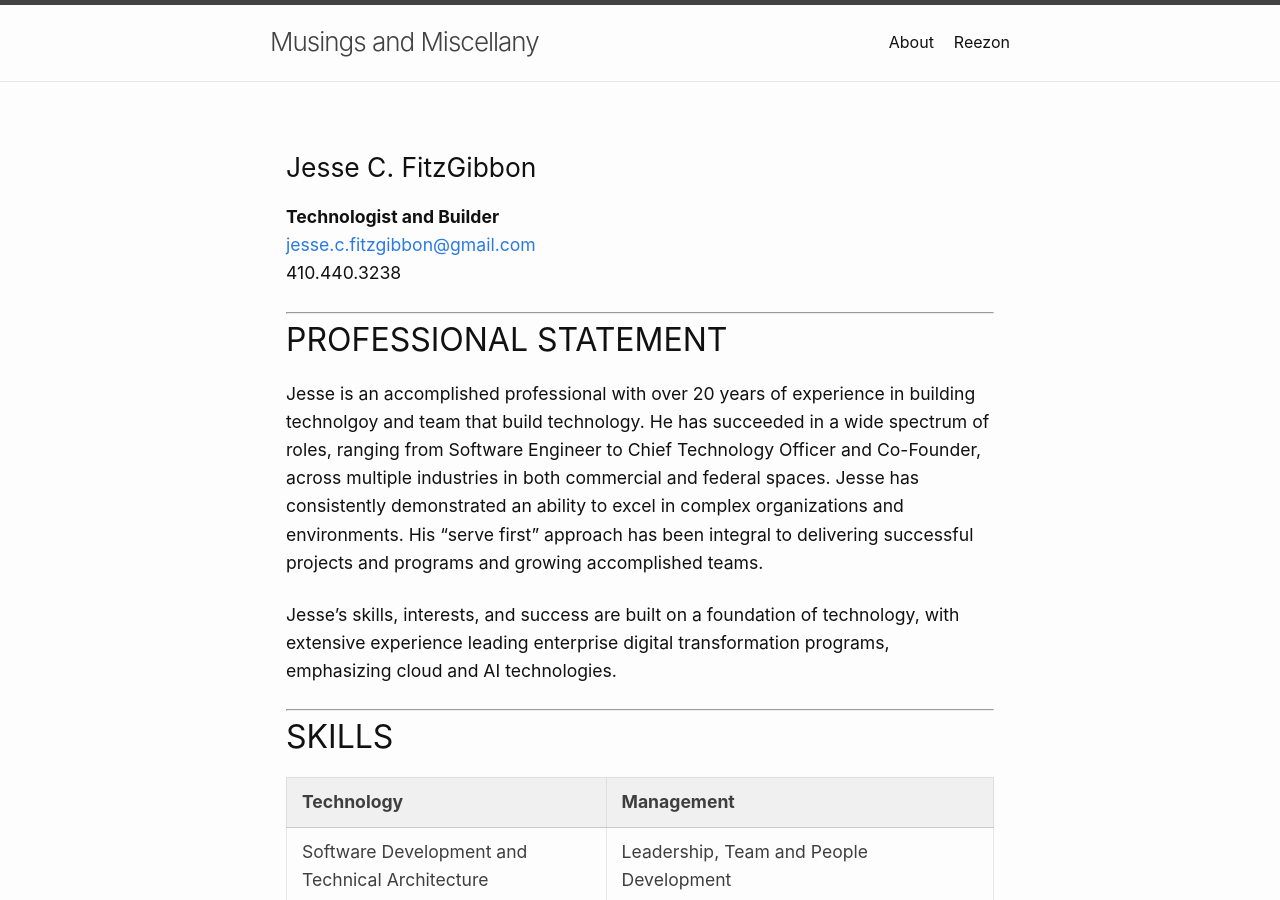
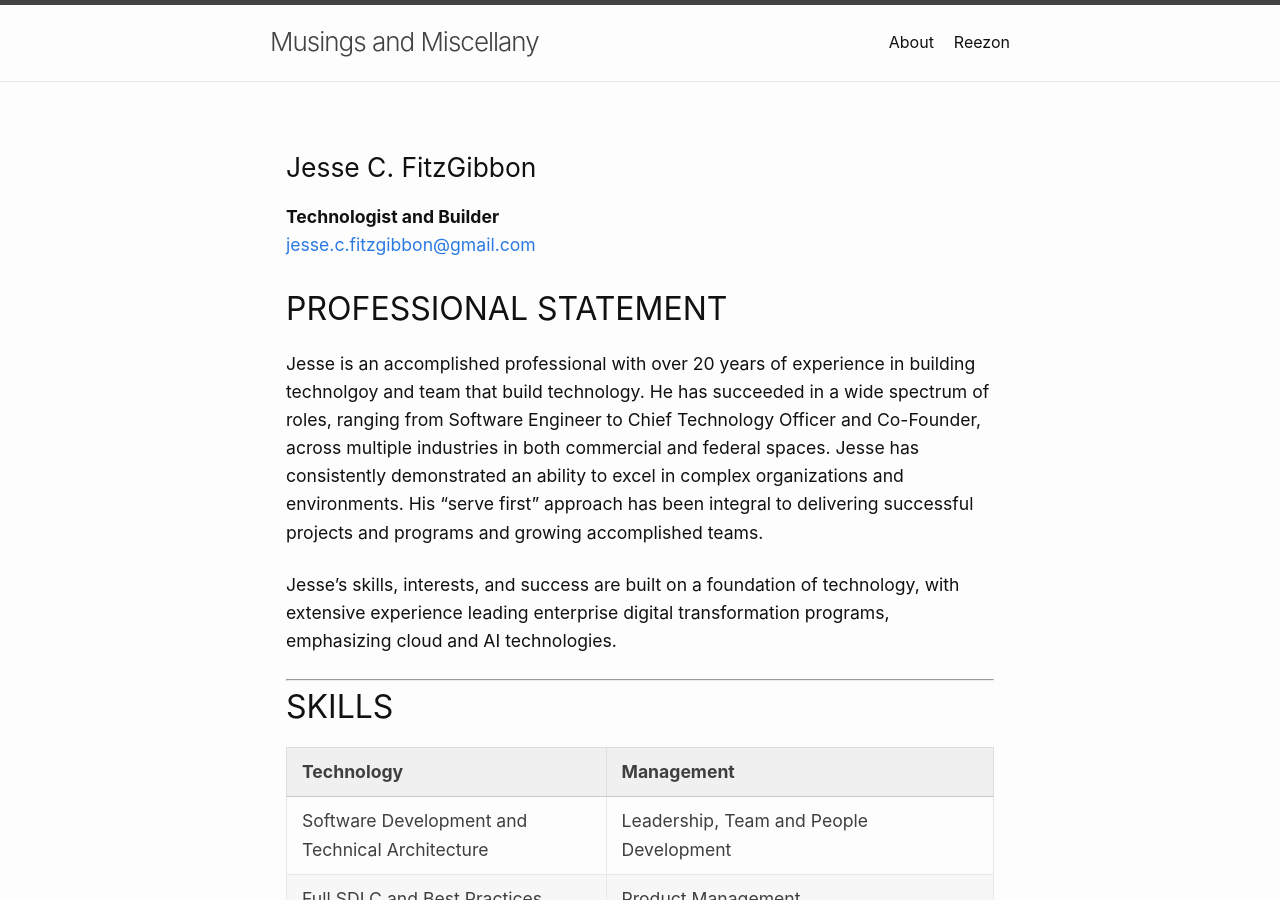
Before and after one commit to jessefitz/sidespins, a Jekyll site: the page built from work/2024-resume.md, in a window 1280 px wide and 900 px high. Built offline with Jekyll 4.4.1, drawn with Linux system fonts in a browser that asks for light colours.

Commit message:
remove phone number

```diff
--- a/work/2024-resume.md
+++ b/work/2024-resume.md
@@ -7,9 +7,7 @@ title: Resume
 
 **Technologist and Builder**
 [jesse.c.fitzgibbon@gmail.com](mailto:jesse.c.fitzgibbon@gmail.com)
-410.440.3238
 
----
 
 ## PROFESSIONAL STATEMENT
 
```
